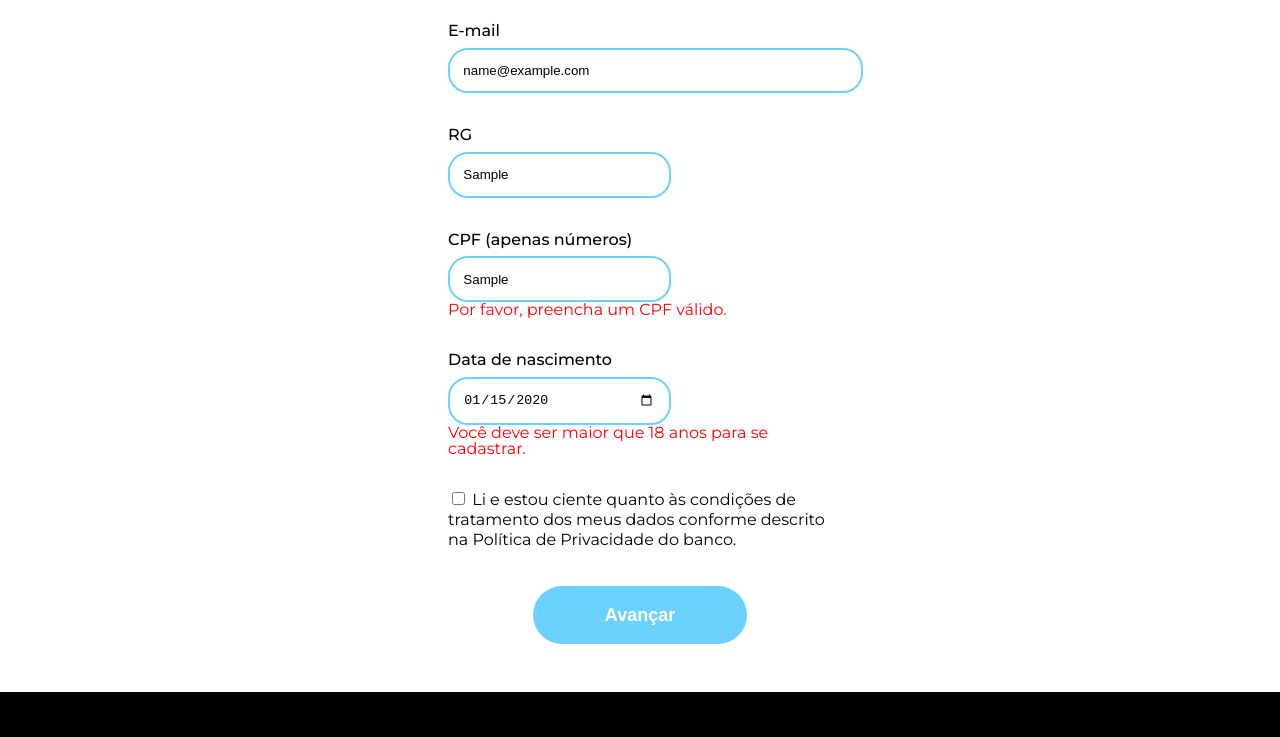
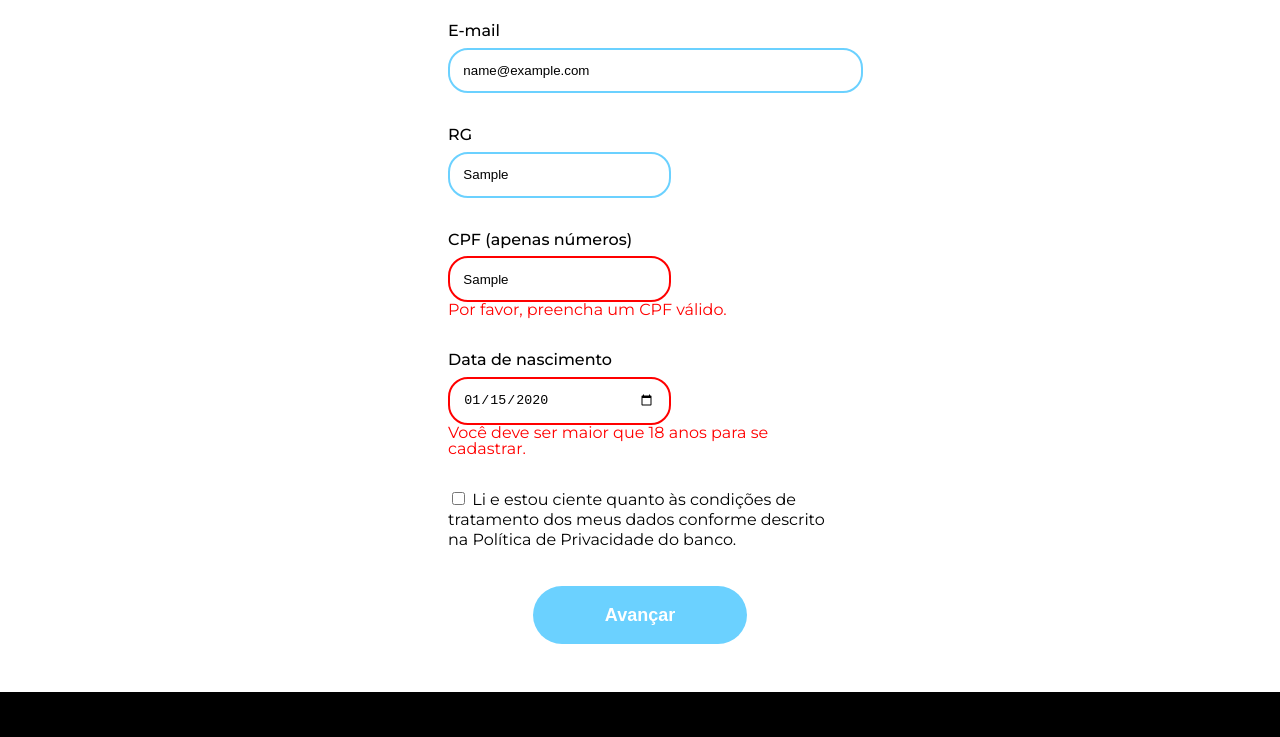
Before and after one commit to michelsandre/monibank, a plain HTML site: page pages/abrir-conta-form.html in a window 1280 px wide. Both pictures are taken after typing "Sample", "name@example.com", "Sample", "Sample", "2020-01-15" into the empty fields and a click on the input "Avançar". Shown: the part 686-1423 px from the top of the page. Drawn offline with nearby package versions, Linux system fonts and the light colour scheme.

Commit message:
add estilo de erro nos campos

```diff
--- a/js/script.js
+++ b/js/script.js
@@ -88,7 +88,9 @@ function verificaCampo(campo) {
 
   if (!validadorDeInput) {
     mensagemErro.textContent = mensagem;
+    campo.setAttribute("campo-erro", true);
   } else {
     mensagemErro.textContent = "";
+    campo.removeAttribute("campo-erro");
   }
 }
--- a/styles/formulario/styles.css
+++ b/styles/formulario/styles.css
@@ -73,9 +73,12 @@
     width: 100%;
     padding: 1em;
     margin-top: .5em;
+}
+/* Atributo para campos com erros */
+[campo-erro] {
+    border: 2px solid red;
 
 }
-
 .campo__escrita--menor {
     width: 50%;
 }
```
